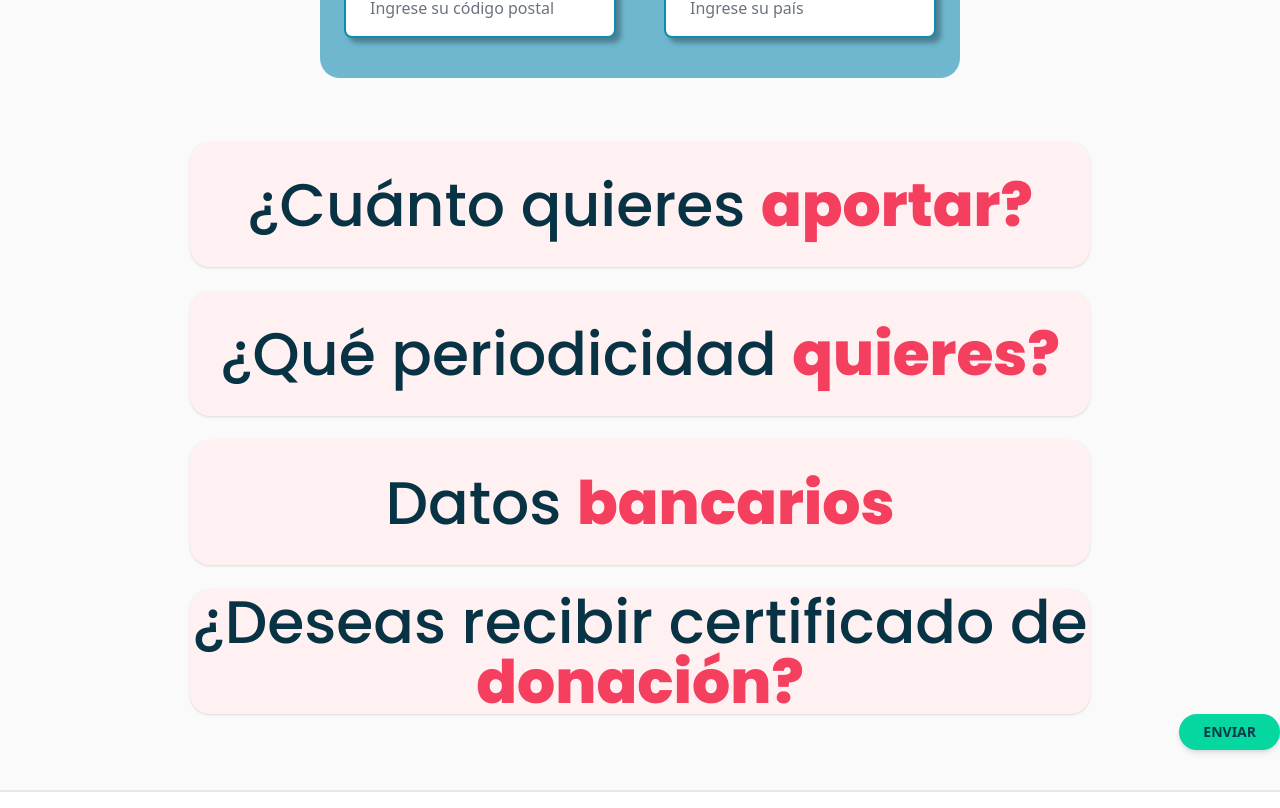
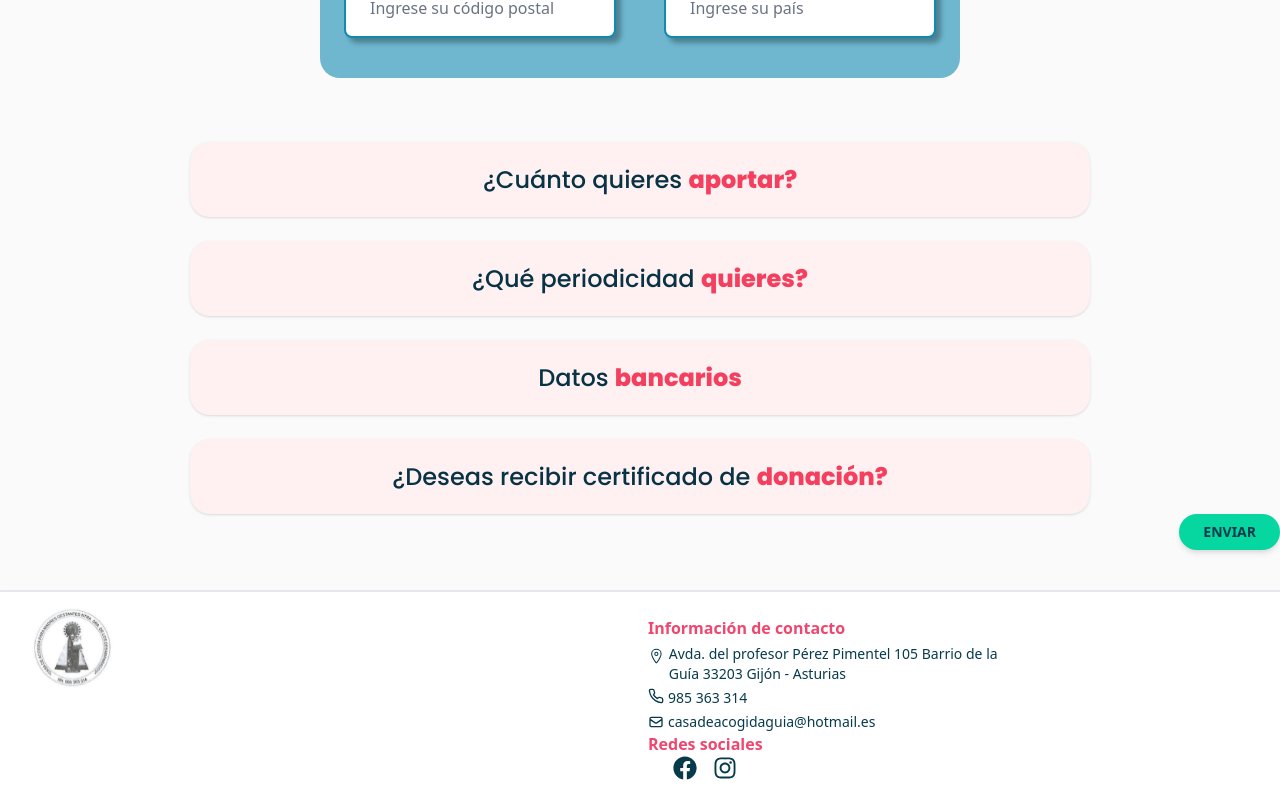
Before and after one commit to vallefarinha/front-casa, a React (Vite) app: page /form in a window 1280 px wide. Shown: the part 791-1599 px from the top of the page. Built offline with nearby package versions, Linux system fonts and the light colour scheme.

Commit message:
sections

```diff
--- a/src/components/form/TitleForm.jsx
+++ b/src/components/form/TitleForm.jsx
@@ -2,8 +2,8 @@ import React from 'react';
 
 function TitleForm({ wordBlue, wordPink }) {
   return (
-    <div className="h-[125px] relative bg-rose-50 rounded-[20px] shadow flex items-center justify-center md:w-[900px] w-full">
-      <h1 className="text-2xl md:text-6xl font-poppinsMedium">
+    <div className="h-[75px] relative bg-rose-50 rounded-[20px] shadow flex items-center justify-center md:w-[900px] w-full">
+      <h1 className="text-xl md:text-2xl font-poppinsMedium">
         <span className="text-cyan-950">{wordBlue}</span>{" "}
         <span className="text-rose-500 font-poppinsExtraBold">
           {wordPink}
--- a/src/pages/PartnerForm.jsx
+++ b/src/pages/PartnerForm.jsx
@@ -9,16 +9,22 @@ import SendButtonForm from "../components/form/SendButtonForm";
 function PartnerForm() {
   return (
     <div>
+
+      <section>
         <Title
           wordBlue="Formulario de"
           wordPink="socio"
           textAlign="text-center"
         />
         <FormBlue />
+      </section>
+      <section>
+
         <MoneySelect />
         <Periodicity />
         <BankBlue />
         <DonationOption />
+      </section>
       <SendButtonForm />
     </div>
   );
```
Lines whose indentation alone changed are shown as unchanged.
